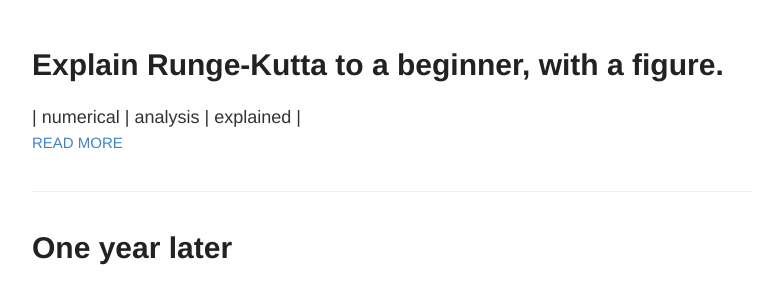
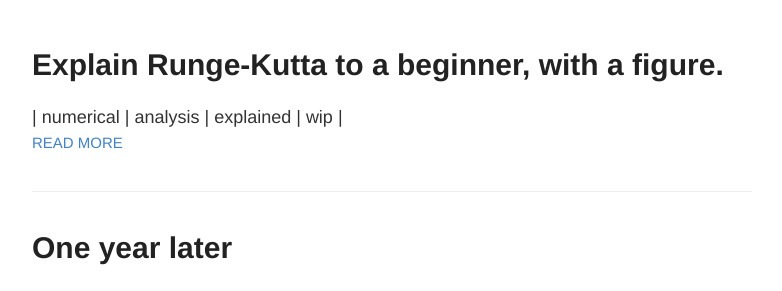
Before and after one commit to tpaschalis/tpaschalis.github.io, a Jekyll site: the page built from index.html, in a window 1280 px wide and 900 px high. Shown: the part 122-413 px from the top of the window, without its empty margins (248-1030 px from the left). Built offline with Jekyll 4.4.1, drawn with Linux system fonts in a browser that asks for light colours.

Commit message:
RK4 first edit

```diff
--- a/_posts/2018-01-22-rk4-explained.markdown
+++ b/_posts/2018-01-22-rk4-explained.markdown
@@ -3,7 +3,7 @@ layout: post
 title:  Explain Runge-Kutta to a beginner, with a figure.
 date:   2018-01-22
 author: Paschalis Ts
-tags:   [numerical, analysis, explained]
+tags:   [numerical, analysis, explained, wip]
 mathjax: false
 description: "Well, at least try to..."
 ---
```
Also changed, not shown: other parts of _posts/2018-01-22-rk4-explained.markdown (+2 -0 lines).
